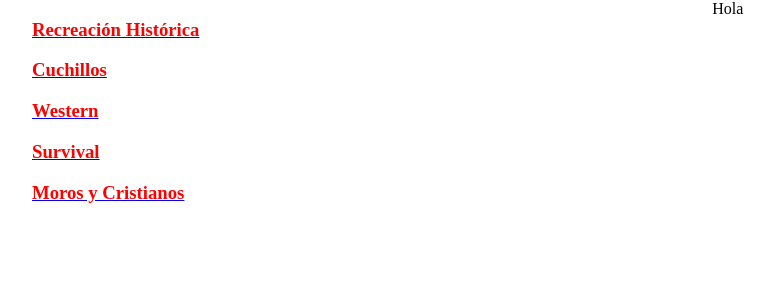
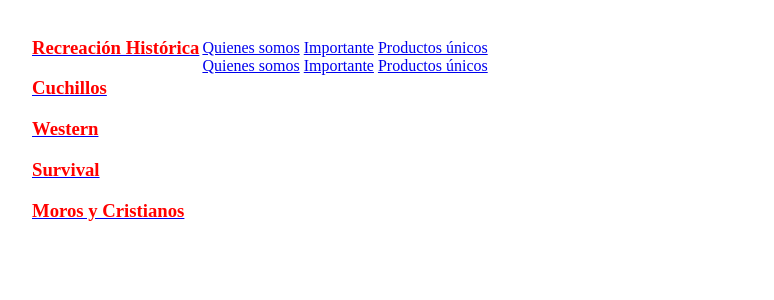
Before and after one commit to marcbenedito94/virtual-shop, a PHP site: page / in a window 1280 px wide. Shown: the part 26-326 px from the top of the page, without its empty margins (16-790 px from the left). Run offline with PHP 8.4, Linux system fonts and the light colour scheme.

Commit message:
web with some changes

```diff
--- /dev/null
+++ b/components/article/article.css
@@ -0,0 +1,3 @@
+#article {
+    margin-bottom: 10%;
+}
--- /dev/null
+++ b/components/article/article.js
@@ -0,0 +1,31 @@
+var article = document.getElementById('article');
+var out_article = '';
+
+var xmlhttp = new XMLHttpRequest();
+var url = './data/infoLincs.json';
+
+xmlhttp.onreadystatechange = function() {
+    if (this.readyState == 4 && this.status == 200) {
+        var objects = JSON.parse(this.responseText);
+        printArticle(objects);
+    }
+};
+xmlhttp.open("GET", url, true);
+xmlhttp.send();
+
+function printArticle(array) {
+    out_article += '<table id="article-table">';
+    out_article += '<tr>';
+
+    for (var index = 0; index < array.length; index ++) {
+        out_article += '<td id="' + array[index].id + '-main" class="article-table-celda">';
+        out_article += '<a href="#">' + array[index].title + '</a><br/>';
+        out_article += '<a href="#">' + array[index].title + '</a>';
+        out_article += '</td>';
+    }
+
+    out_article += '</tr>';
+    out_article += '</table>';
+
+    article.innerHTML = out_article;
+}
--- a/components/navBottom/navBottom.js
+++ b/components/navBottom/navBottom.js
@@ -2,7 +2,7 @@ var navBottom = document.getElementById('navBottom');
 var out_navBottom = '';
 
 var xmlhttp = new XMLHttpRequest();
-var url = './data/lincs.json';
+var url = './data/infoLincs.json';
 
 xmlhttp.onreadystatechange = function() {
     if (this.readyState == 4 && this.status == 200) {
--- a/components/section/section.css
+++ /dev/null
@@ -1,4 +0,0 @@
-#section {
-    text-align: center;
-    margin: 0 auto;
-}
--- a/components/section/section.js
+++ /dev/null
@@ -1,5 +0,0 @@
-var section = document.getElementById('section');
-
-var out_section = 'Hola';
-
-section.innerHTML = out_section;
--- /dev/null
+++ b/data/infoLincs.json
@@ -0,0 +1,11 @@
+[
+    {
+        "title": "Quienes somos"
+    },
+    {
+        "title": "Importante"
+    },
+    {
+        "title": "Productos únicos"
+    }
+]
--- a/index.html
+++ b/index.html
@@ -6,17 +6,23 @@
     <title>Page Title</title>
     <link rel="stylesheet" type="text/css" href="./components/header/header.css">
     <link rel="stylesheet" type="text/css" href="./components/nav/nav.css">
-    <link rel="stylesheet" type="text/css" href="./components/section/section.css">
+    <link rel="stylesheet" type="text/css" href="./components/article/article.css">
 </head>
 <body>
     <script src="./lodash.js"></script>
 
     <header id="header"></header>
+
+    <br/>
+
     <nav id="nav"></nav>
-    <section id="section"></section>
+
+    <br/>
+
+    <article id="article"></article>
 
     <script src="./components/header/header.js"></script>
     <script src="./components/nav/nav.js"></script>
-    <script src="./components/section/section.js"></script>
+    <script src="./components/article/article.js"></script>
 </body>
 </html>
--- a/main/login/login.php
+++ b/main/login/login.php
@@ -38,7 +38,6 @@
                         echo "localStorage.setItem('user', name_of_user);";
                         echo "window.location.replace('../../index.html');";
                         echo "</script>";
-                        // header('Location: ../../index.html');
                     }
                 }
             }
```
Also changed, not shown: main/login/login.js (deleted, +0 -9 lines), main/login/loginCorrect.html (deleted, +0 -16 lines), main/productDetails/productDetails.js (line endings or trailing spaces).
